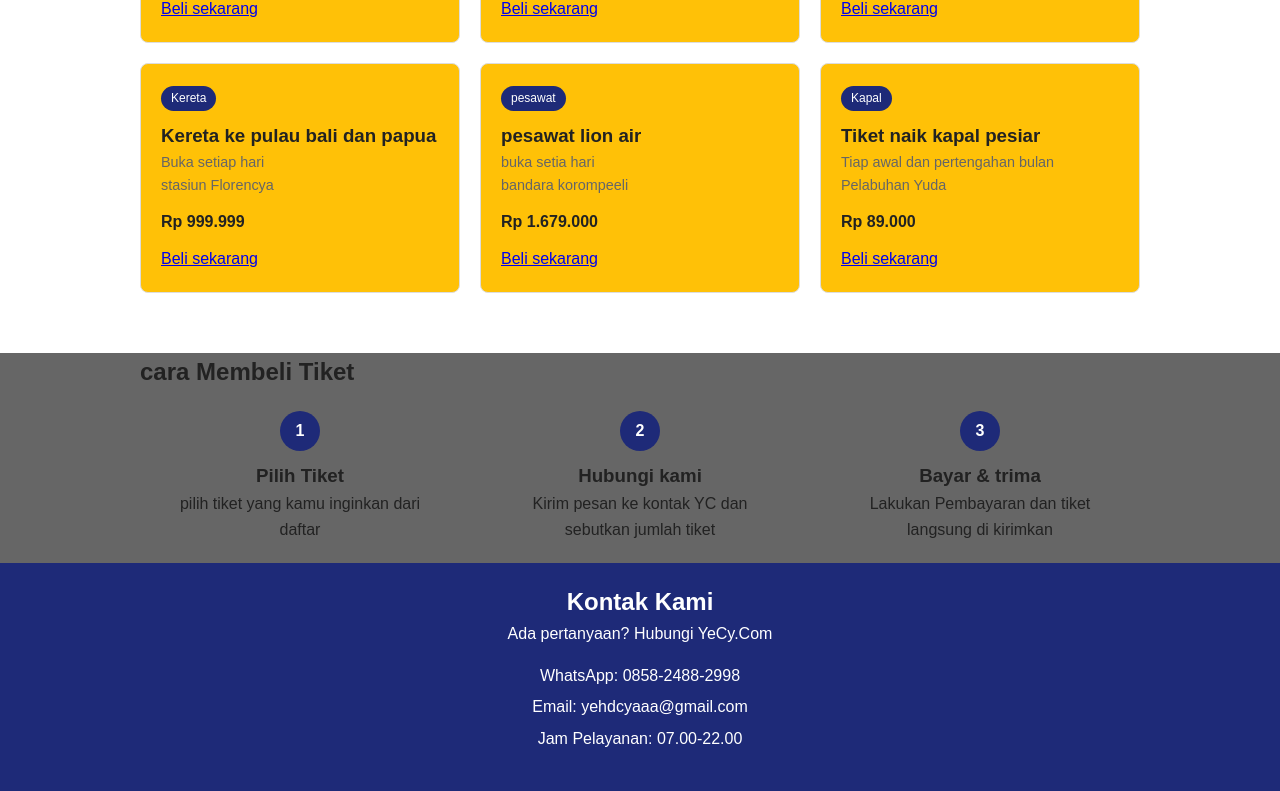
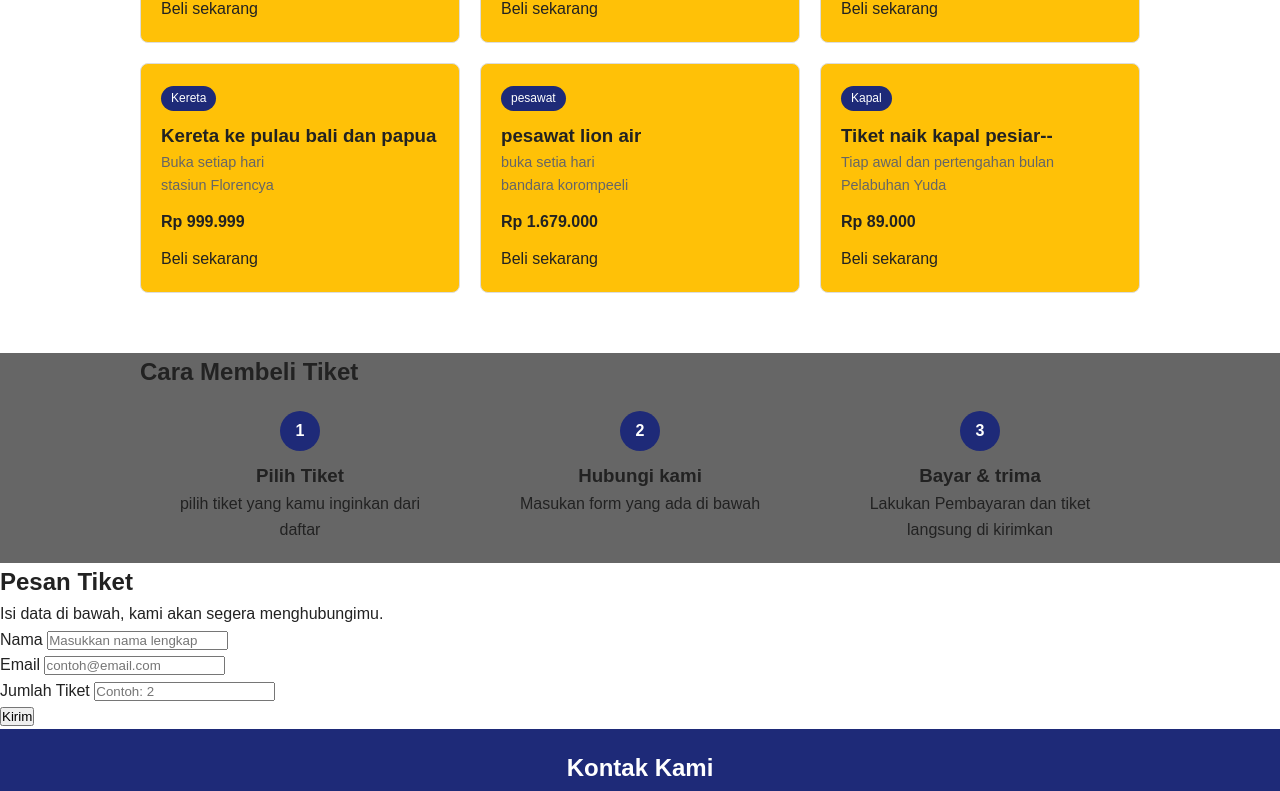
Before and after one commit to yehudacalvinwenas-ctrl/Penjualan-Tiket, a plain HTML site: page index.html in a window 1280 px wide. Shown: the part 800-1591 px from the top of the page. Drawn offline with Linux system fonts and the light colour scheme.

Commit message:
Update index.html

```diff
--- a/index.html
+++ b/index.html
@@ -15,26 +15,26 @@
             </a>
             <nav>
                 <ul class="menu">
-                    <li> <a href="#beranda">Beranda</a></li>
-                    <li> <a href="#tiket">Tiket</a></li>
-                    <li> <a href="#kontak">Kontak</a></li>
-                    <li> <a href="#cara beli">Cara Beli</a></li>
+                    <li> <a >Beranda</a></li>
+                    <li> <a >Tiket</a></li>
+                    <li> <a >Kontak</a></li>
+                    <li> <a >Cara Beli</a></li>
                 </ul>
             </nav>
 
         </div>
     </header>
 
-    <section id="beranda" class="hero">
+    <section class="hero">
         <div class="foto"></div>
         <div class="container">
             <h1>Beli tiket favotit mu di YeCy.com</h1>
             <p>Konser, bioskop, wisata, kereta, pesawat dan kapal. Mudah, Cepat, dan Aman.</p>
-            <a href="#tiket" class="btn">Lihat Tiket</a>
+            <a class="btn">Lihat Tiket</a>
         </div>
     </section>
 
-    <section id="tiket" class="section">
+    <section class="section">
         <div class="container">
             <h2>Tiket tersedia</h2>
             <div class="grid">
@@ -45,7 +45,7 @@
                     <p class="info">Jumat, 11 desember 2026</p>
                     <p class="info">Lapangan wali kota</p>
                     <p class="harga">Rp 59.000</p>
-                    <a href="#kontak" class="btn-smal">Beli sekarang</a>
+                    <a class="btn-smal">Beli sekarang</a>
                 </article>
 
                 <article class="card">
@@ -54,7 +54,7 @@
                     <p class="info">Setia hari, 15.00 - 22.00</p>
                     <p class="info">Palu Grand Mall</p>
                     <p class="harga">Rp 50.000 - Rp 100.000</p>
-                    <a href="#kontak" class="btn-smal">Beli sekarang</a>
+                    <a class="btn-smal">Beli sekarang</a>
                 </article>
 
                 <article class="card">
@@ -63,7 +63,7 @@
                     <p class="info">Buka setiap malam</p>
                     <p class="info">Kamnel(Kampung Nelayan)</p>
                     <p class="harga">Rp 10.000</p>
-                    <a href="#kontak" class="btn-smal">Beli sekarang</a>
+                    <a class="btn-smal">Beli sekarang</a>
                 </article>
 
                 <article class="card">
@@ -72,7 +72,7 @@
                     <p class="info">Buka setiap hari</p>
                     <p class="info">stasiun Florencya</p>
                     <p class="harga">Rp 999.999</p>
-                    <a href="#kontak" class="btn-smal">Beli sekarang</a>
+                    <a class="btn-smal">Beli sekarang</a>
                 </article>
 
                 <article class="card">
@@ -81,25 +81,25 @@
                     <p class="info">buka setia hari</p>
                     <p class="info">bandara korompeeli</p>
                     <p class="harga">Rp 1.679.000</p>
-                    <a href="#kontak" class="btn-smal">Beli sekarang</a>
+                    <a class="btn-smal">Beli sekarang</a>
                 </article>
 
                 <article class="card">
                     <div class="card-lebel">Kapal</div>
-                    <h3>Tiket naik kapal pesiar</h3>
+                    <h3>Tiket naik kapal pesiar--</h3>
                     <p class="info">Tiap awal dan pertengahan bulan</p>
                     <p class="info">Pelabuhan Yuda</p>
                     <p class="harga">Rp 89.000</p>
-                    <a href="#kontak" class="btn-smal">Beli sekarang</a>
+                    <a class="btn-smal">Beli sekarang</a>
                 </article>
 
             </div>
         </div>
     </section>
 
-    <section id="cara beli" class="section-alt">
+    <section class="section-alt">
         <div class="container">
-            <h2>cara Membeli Tiket</h2>
+            <h2>Cara Membeli Tiket</h2>
             <div class="grid">
                 <div class="step">
                     <span class="step-num">1</span>
@@ -109,7 +109,7 @@
                 <div class="step">
                     <span class="step-num">2</span>
                     <h3>Hubungi kami</h3>
-                    <p>Kirim pesan ke kontak YC dan sebutkan jumlah tiket</p>
+                    <p>Masukan form yang ada di bawah</p>
                 </div>
                 <div class="step">
                     <span class="step-num">3</span>
@@ -120,7 +120,30 @@
         </div>
     </section>
 
-    <footer id="kontak" class="footer">
+    <section class="form-section">
+     <form class="form-card">
+        <h2 class="form-title">Pesan Tiket</h2>
+        <p class="form-subtitle">Isi data di bawah, kami akan segera menghubungimu.</p>
+
+        <div class="form-group">
+            <label for="nama">Nama</label>
+            <input type="text" placeholder="Masukkan nama lengkap">
+        </div>
+
+        <div class="form-group">
+            <label for="email">Email</label>
+            <input type="email" placeholder="contoh@email.com">
+        </div>
+
+        <div class="form-group">
+            <label for="jumlah">Jumlah Tiket</label>
+            <input type="number" placeholder="Contoh: 2">
+        </div>
+
+         <button type="submit" class="btn-kirim">Kirim</button>
+        </form>
+    </section>
+    <footer class="footer">
         <div class="container">
             <h2>Kontak Kami</h2>
             <p class="center">Ada pertanyaan? Hubungi YeCy.Com</p>
```
